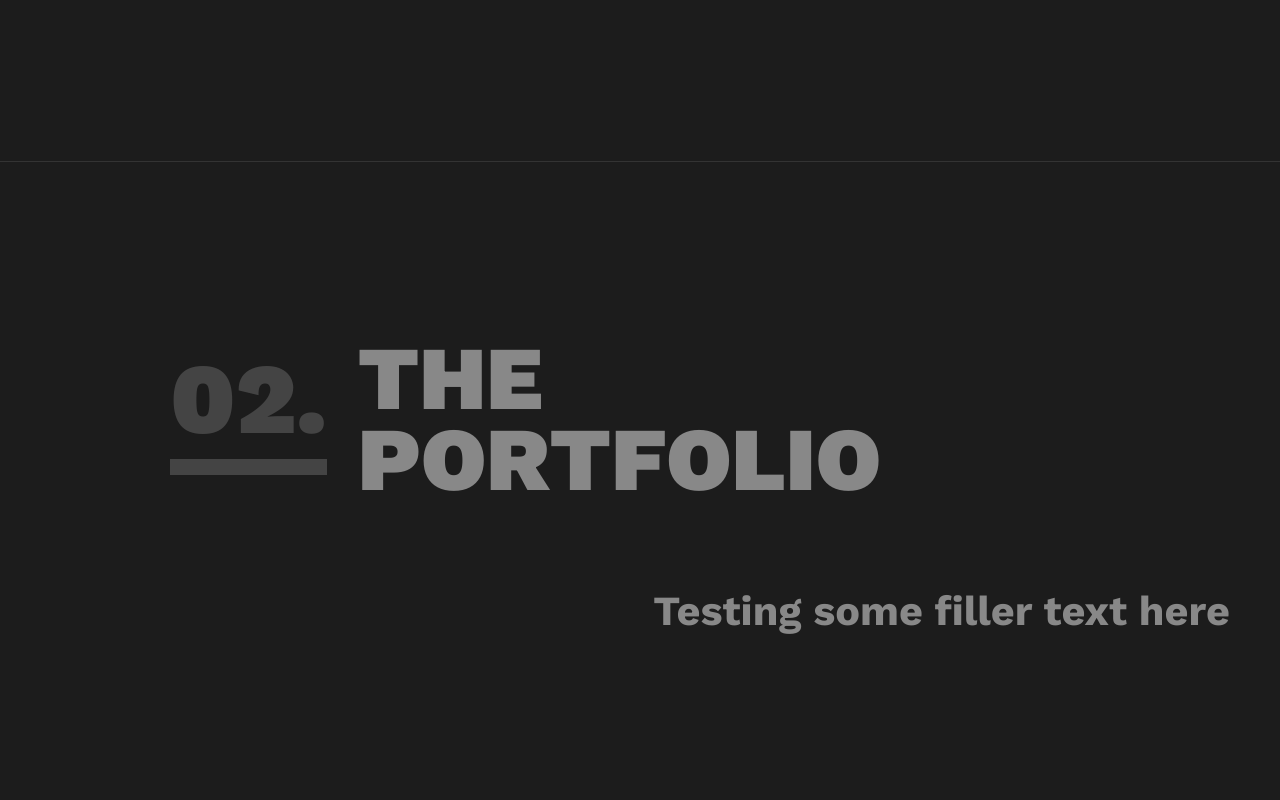
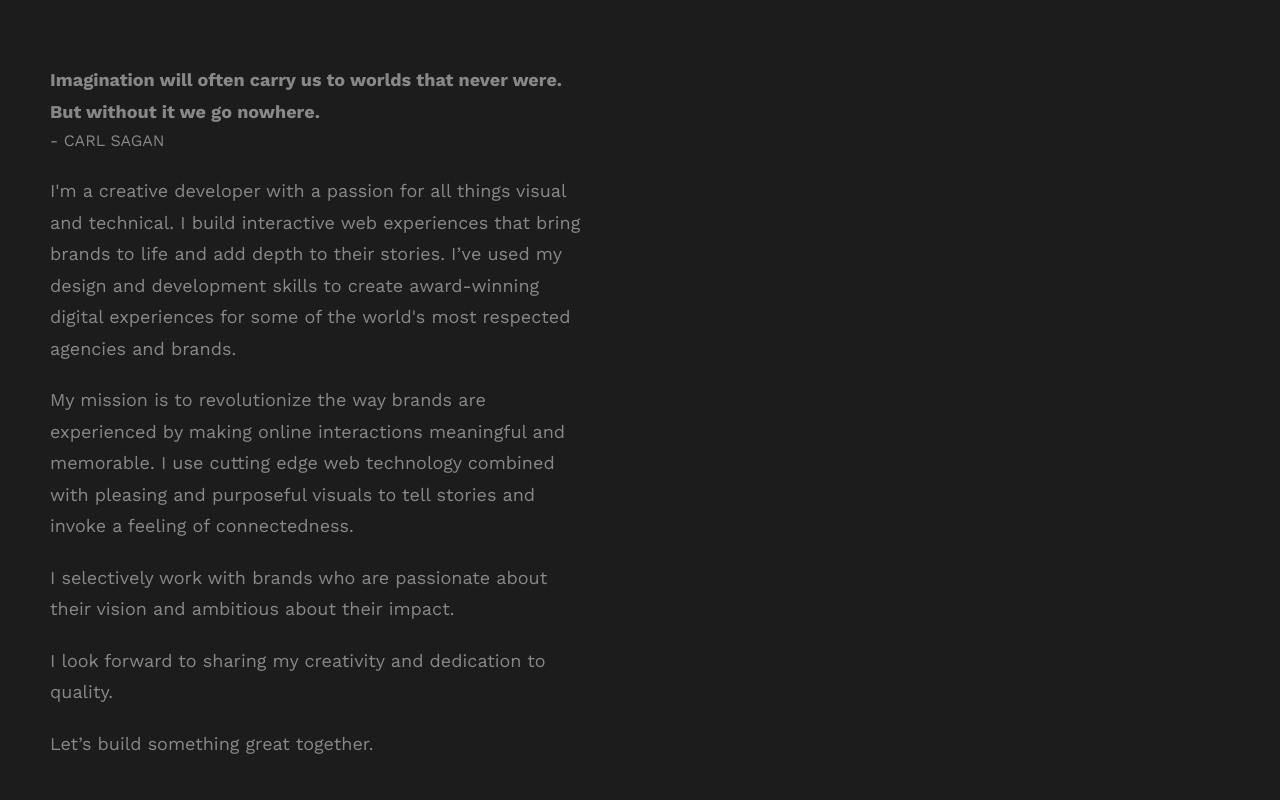
Before and after one commit to justlutes/portfolio-2.0, a React (Create React App) app: page / in a window 1280 px wide. Shown: the part 1300-2100 px from the top of the page. Built offline with nearby package versions, Linux system fonts and the light colour scheme.

Commit message:
about section left column

```diff
--- a/src/assets/index.css
+++ b/src/assets/index.css
@@ -6,13 +6,14 @@ body {
 
 body {
   color: #888;
-  font-family: 'Work Sans', sans-serif;
+  font-family: "Work Sans", sans-serif;
+  font-size: 1.8rem;
   line-height: 1.4;
 }
 
 ::selection {
-      background: #1c1c1c;
-    color: #ccc;
+  background: #1c1c1c;
+  color: #ccc;
 }
 
 :root {
@@ -24,6 +25,11 @@ h1 {
   font-weight: 900;
 }
 
+p {
+  margin: 2rem 0;
+  line-height: 1.75;
+}
+
 @media all and (min-width: 50em) {
   :root {
     font-size: 62.5%;
--- /dev/null
+++ b/src/molecules/InnerSection.js
@@ -0,0 +1,50 @@
+import React from "react";
+import styled from "styled-components";
+
+const InnerSection = ({ author, quote, contents }) => {
+  return (
+    <Container>
+      <LeftColumn>
+        <Paragraph>
+          <Bold>{quote}</Bold>
+          <Author>- {author}</Author>
+        </Paragraph>
+        {contents.map(content => <Paragraph>{content}</Paragraph>)}
+      </LeftColumn>
+    </Container>
+  );
+};
+
+const Container = styled.div`
+  display: flex;
+  flex-direction: row;
+  justify-content: space-between;
+  margin-top: calc(6rem + (8 - 6) * (100vw - 76.8rem)/ (110 - 76.8));
+  @media all and (min-width: 50em) {
+    margin-top: 8rem;
+  }
+`;
+
+const LeftColumn = styled.div`
+  order: 2;
+  width: 45%;
+  @media all and (min-width: 50em) {
+    order: 1;
+  }
+`;
+
+const Paragraph = styled.p`
+  margin-top: 0;
+  line-height: 1.75;
+  display: flex;
+  flex-direction: column;
+`;
+
+const Bold = styled.span`font-weight: 700;`;
+
+const Author = styled.span`
+  font-size: 1.6rem;
+  text-transform: uppercase;
+`;
+
+export default InnerSection;
--- a/src/templates/About.js
+++ b/src/templates/About.js
@@ -3,6 +3,15 @@ import styled from "styled-components";
 import { Element } from "react-scroll";
 
 import SectionIntro from "../organisms/SectionIntro";
+import InnerSection from "../molecules/InnerSection";
+
+const paragraphs = [
+  "I'm a creative developer with a passion for all things visual and technical. I build interactive web experiences that bring brands to life and add depth to their stories. I’ve used my design and development skills to create award-winning digital experiences for some of the world's most respected agencies and brands.",
+  "My mission is to revolutionize the way brands are experienced by making online interactions meaningful and memorable. I use cutting edge web technology combined with pleasing and purposeful visuals to tell stories and invoke a feeling of connectedness.",
+  "I selectively work with brands who are passionate about their vision and ambitious about their impact.",
+  "I look forward to sharing my creativity and dedication to quality.",
+  "Let’s build something great together."
+];
 
 class About extends React.Component {
   render() {
@@ -14,6 +23,13 @@ class About extends React.Component {
             sectionNumber="1"
             tagLine="Testing some filler text here"
             topText="About"
+          />
+          <InnerSection
+            quote={
+              "Imagination will often carry us to worlds that never were. But without it we go nowhere."
+            }
+            author="Carl Sagan"
+            contents={paragraphs}
           />
         </Container>
       </CustomElement>
```
